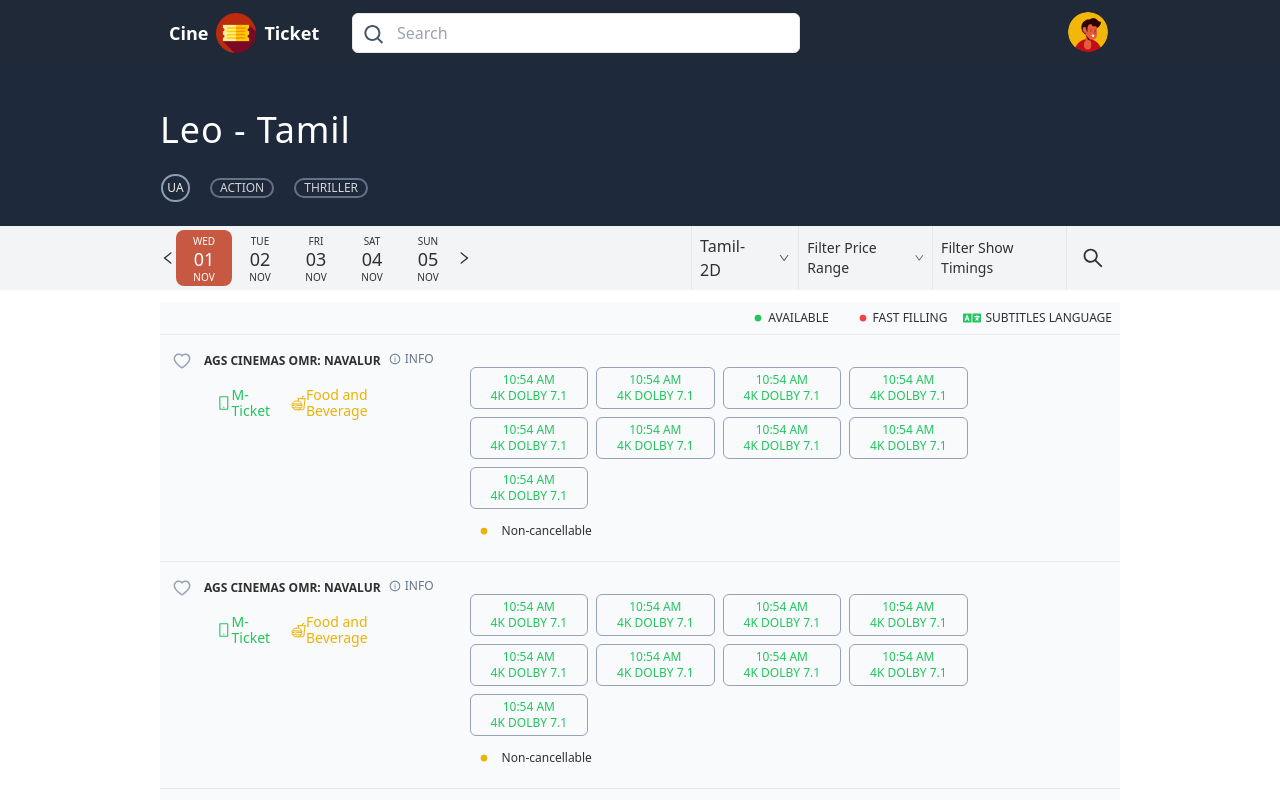
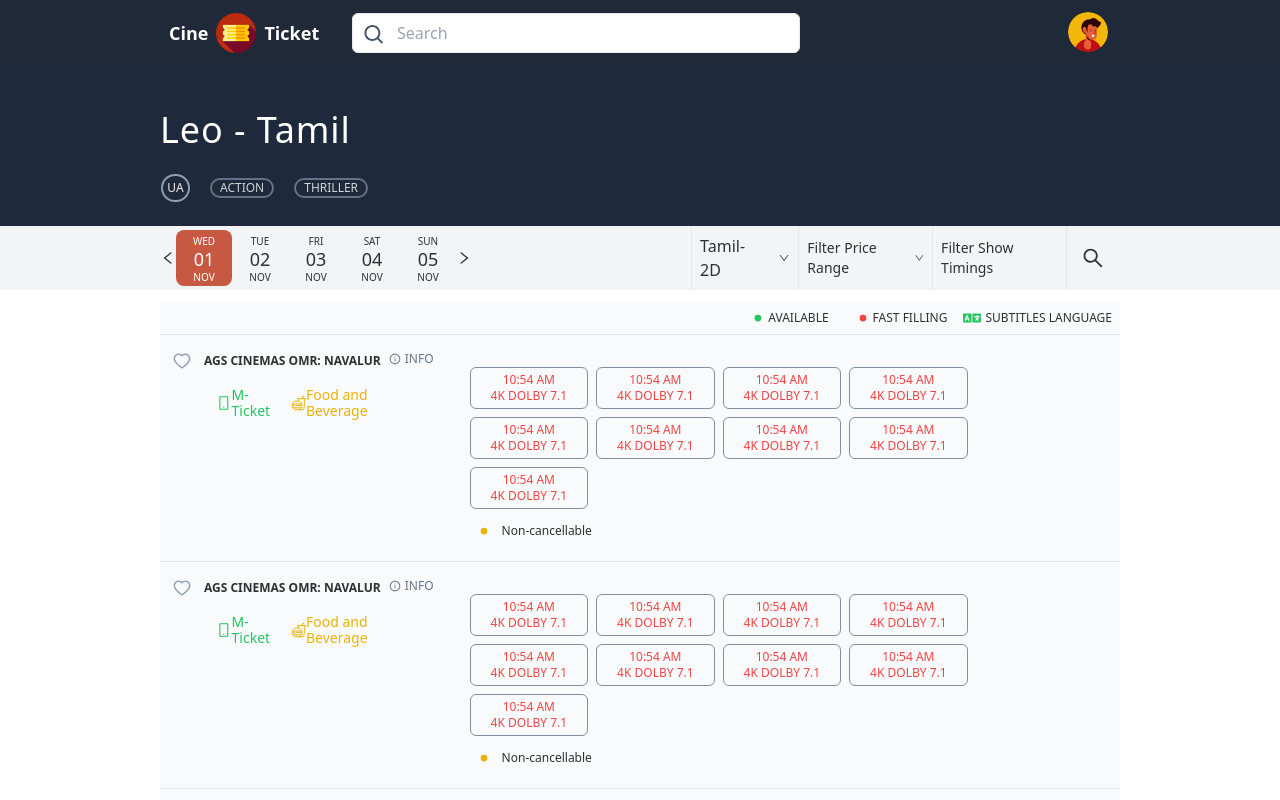
Before and after one commit to jaffarsdq/CineTicket, a React (Vite) app: page /buytickets in a window 1280 px wide. Shown: the top 800 px of the page. Built offline with nearby package versions, Linux system fonts and the light colour scheme.

Commit message:
added tootip

```diff
--- a/src/components/BT_MiniCard.tsx
+++ b/src/components/BT_MiniCard.tsx
@@ -2,9 +2,11 @@
 
 function BT_MiniCard() {
   return (
-    <div className="flex flex-col justify-center border-[0.2px] border-slate-400 h-fit px-5 py-1 rounded-md text-green-500 font-normal m-1 uppercase">
-      <div className="mx-auto">10:54 AM</div>
-      <div className="">4k dolby 7.1</div>
+    <div className="tooltip" data-tip="hello">
+      <div className="flex flex-col justify-center border-[0.2px] border-slate-500/80 h-fit px-5 py-1 rounded-md text-red-500 font-normal m-1 uppercase cursor-default">
+        <div className="mx-auto">10:54 AM</div>
+        <div className="">4k dolby 7.1</div>
+      </div>
     </div>
   )
 }
```
